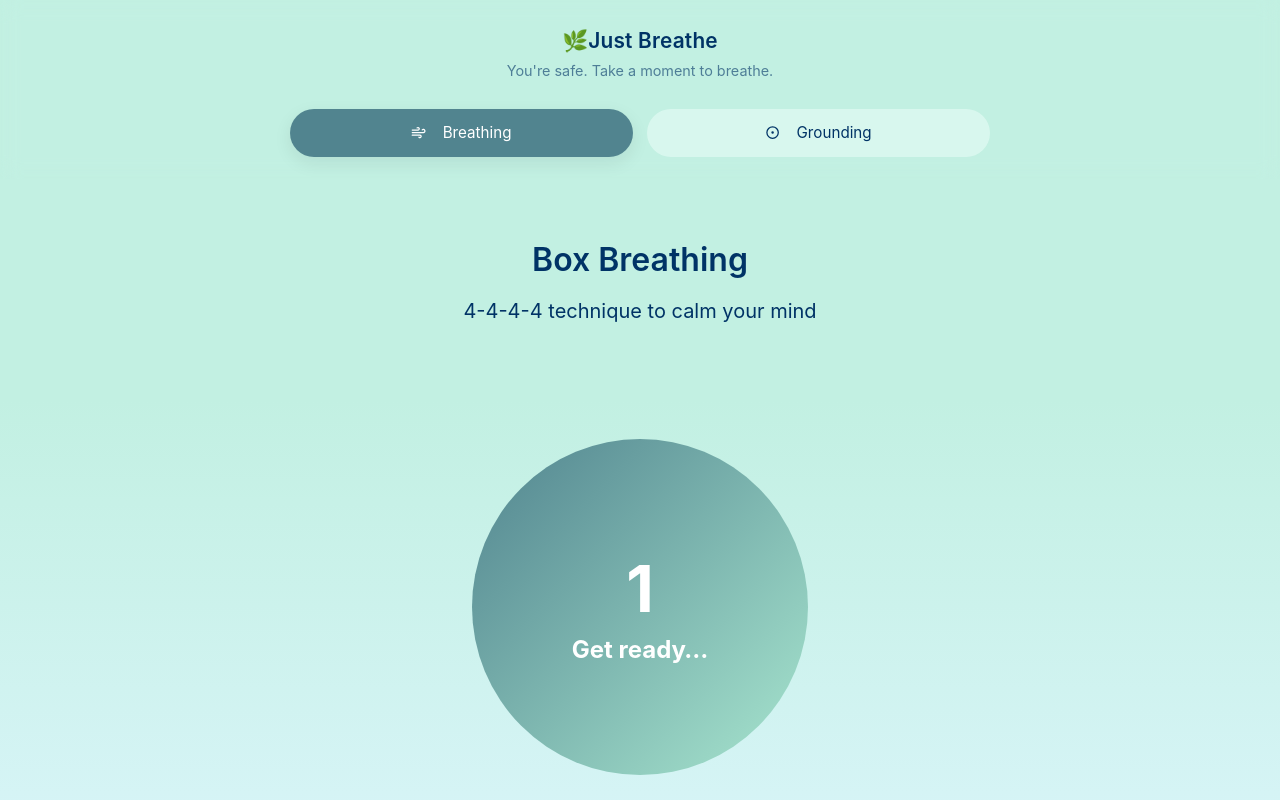
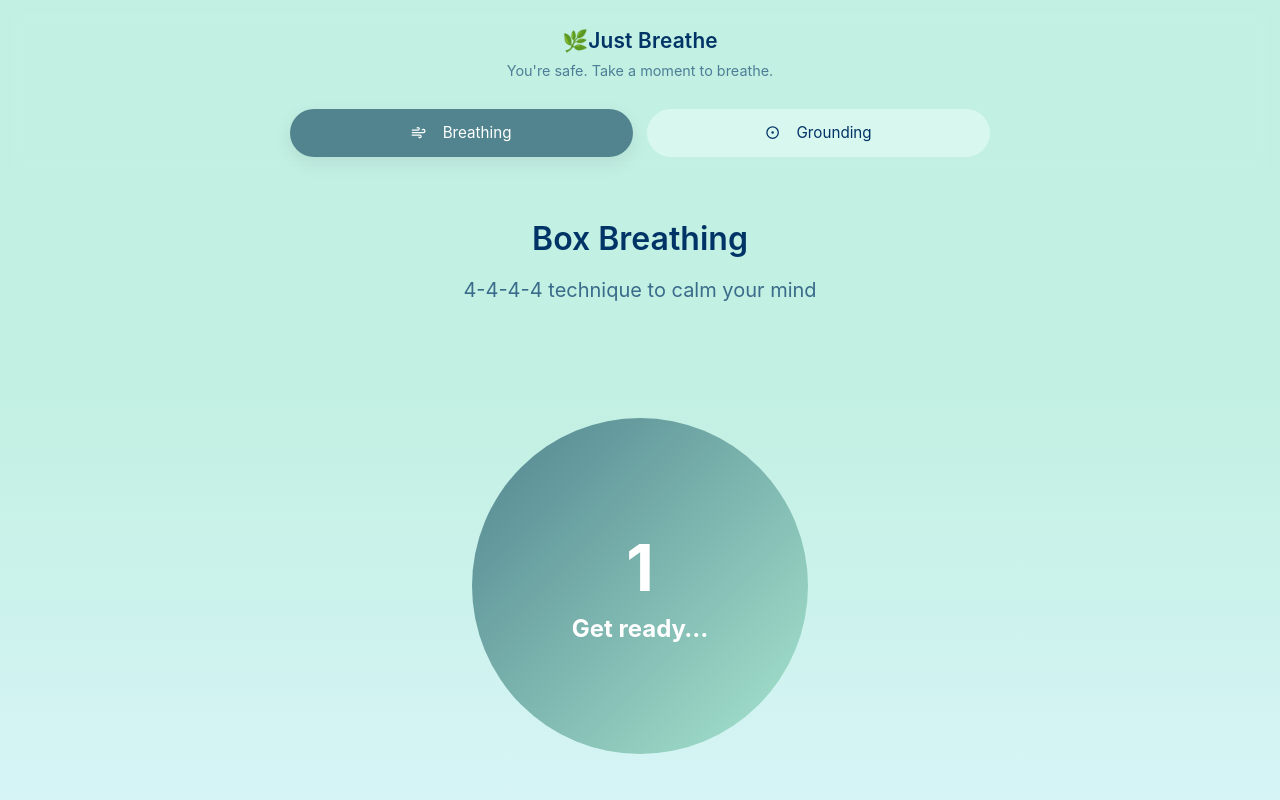
Before and after one commit to Eka1984/panic-tools, a React (Vite) app: page / in a window 1280 px wide. Shown: the top 800 px of the page. Built offline with nearby package versions, Linux system fonts and the light colour scheme; a web font is replaced by a local one.

Commit message:
style(Breathing): adjust margin for header and ensure opacity for paragraph

```diff
--- a/src/pages/Breathing/Breathing.module.css
+++ b/src/pages/Breathing/Breathing.module.css
@@ -16,7 +16,7 @@
   font-size: clamp(1.5rem, 4vw + 0.5rem, 2rem);
   font-weight: 600;
   text-align: center;
-  margin-bottom: 0;
+  margin: 0 0;
   color: var(--text, #0d1b1e);
 }
 
@@ -27,6 +27,7 @@
   max-width: 40ch;
   margin: 0 auto 3rem;
   color: var(--text, #0d1b1e);
+  opacity: 0.7;
 }
 
 .primary {
```
